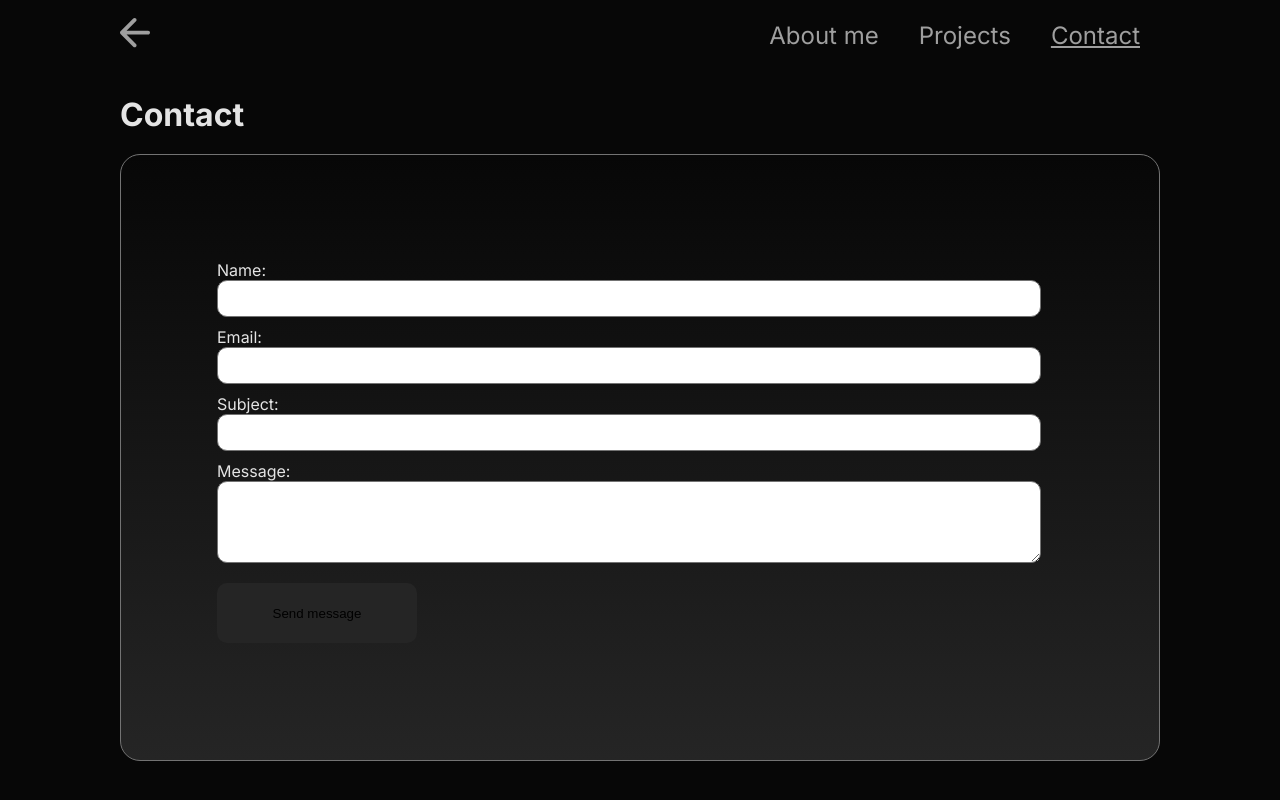
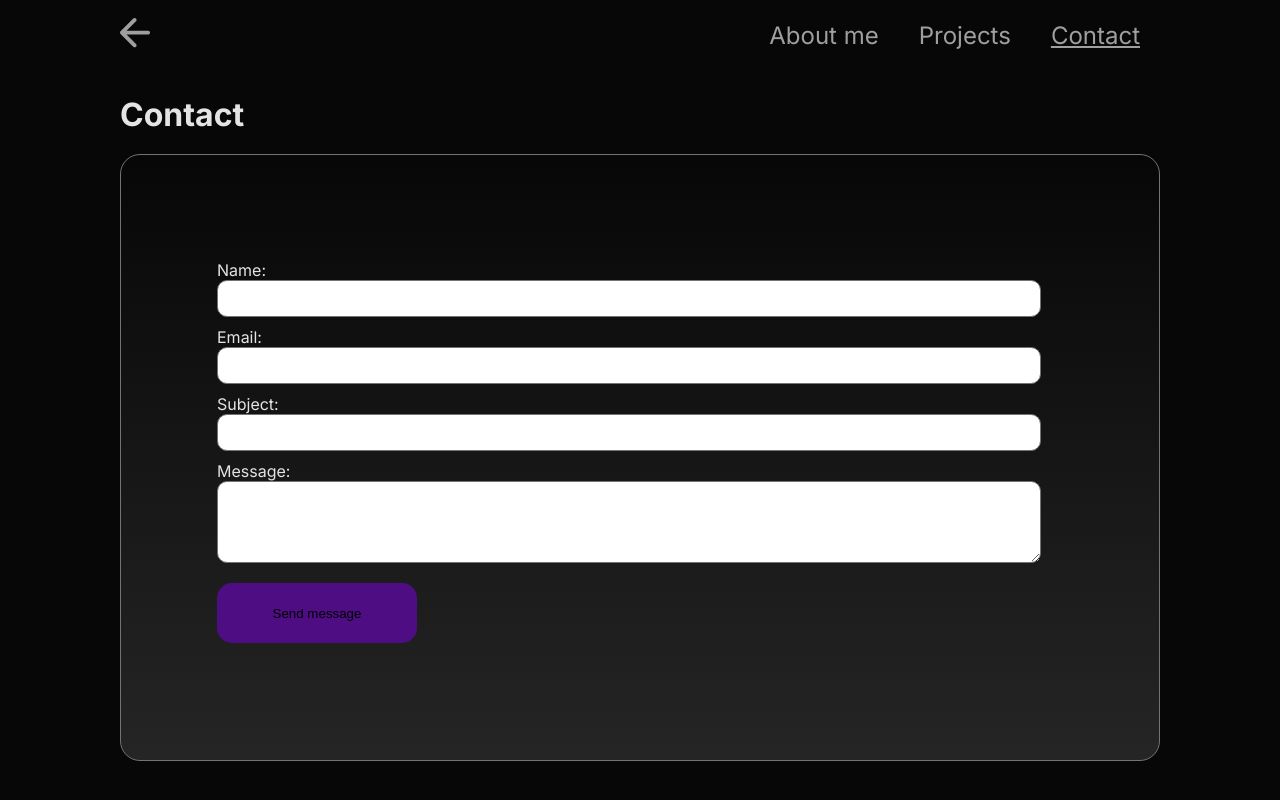
Before and after one commit to CodingQuercus/oak, a Next.js app: page /contact in a window 1280 px wide. Shown: the top 800 px of the page. Built offline with nearby package versions, Linux system fonts and the light colour scheme.

Commit message:
ändrat färg

```diff
--- a/src/app/about/about.module.css
+++ b/src/app/about/about.module.css
@@ -84,14 +84,14 @@
     height: 60px;
     width: 200px;
     border-radius: 15px;
-    background-color: #252525;
+    background-color: #4F0D84;
     border: none;
     align-items: center;
     justify-content: center;
 }
 
 .button:hover {
-    background-color: #4F0D84
+    background-color: #42840D
 }
 
 @media (max-width: 1024px) {
--- a/src/app/contact/contact.module.css
+++ b/src/app/contact/contact.module.css
@@ -53,15 +53,15 @@
     display: flex;
     height: 60px;
     width: 200px;
-    border-radius: 10px;
-    background-color: #252525;
+    border-radius: 15px;
+    background-color: #4F0D84;
     border: none;
     align-items: center;
     justify-content: center;
 }
 
 .button:hover {
-    background-color: #4F0D84
+    background-color: #42840D
 }
 
 @media (max-width: 1024px) {
```
